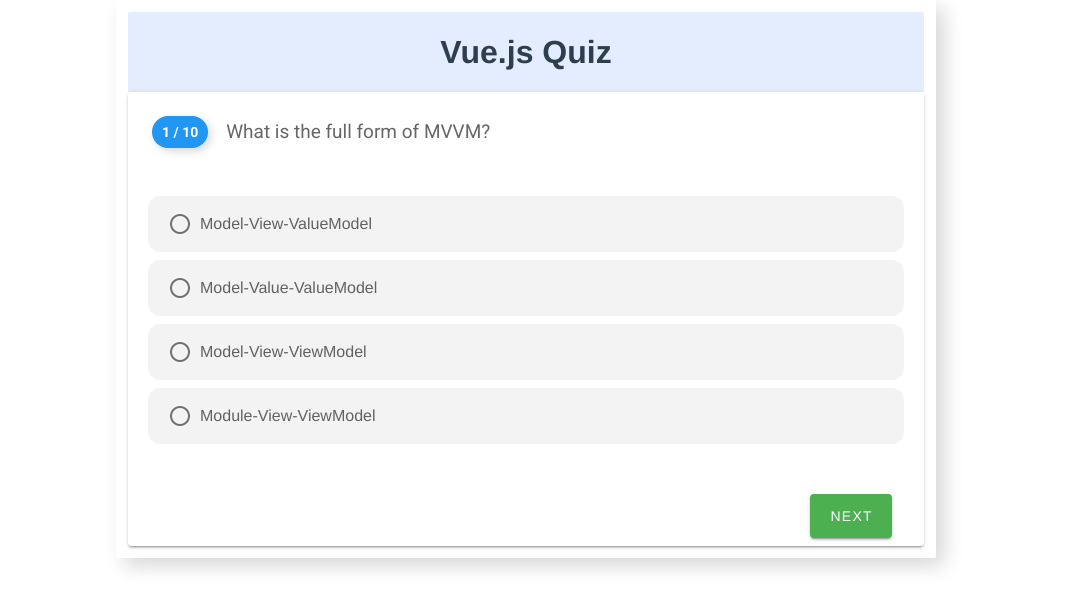
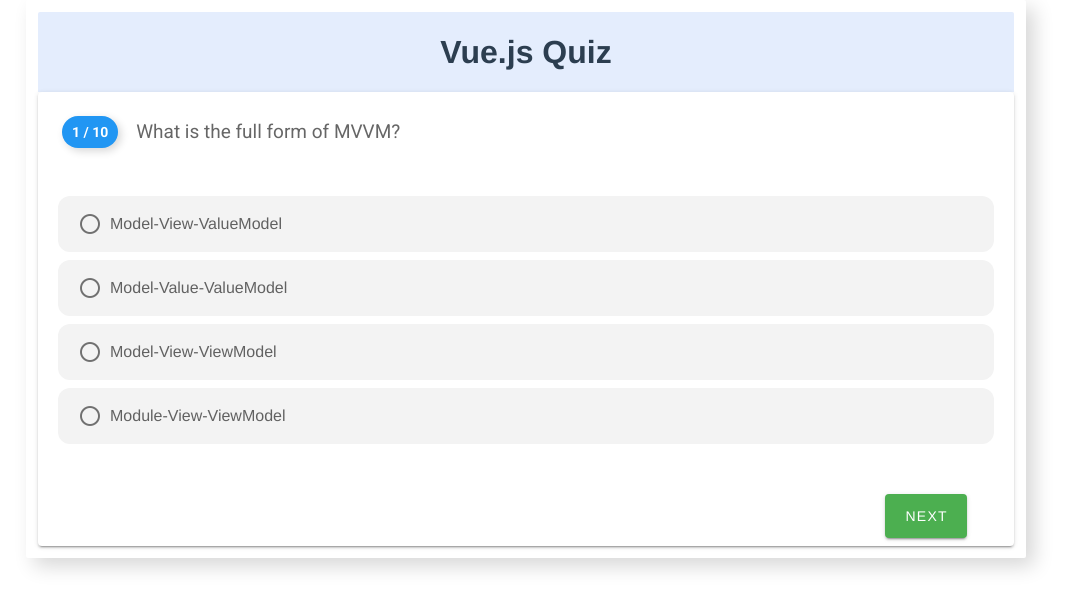
Before and after one commit to lijoabraham-zz/vuejs-quiz-app, a Vue app: page /question in a window 1280 px wide. Both pictures are taken after a click on the button "PROCEED". Shown: the top 610 px of the page, without its empty margins (114-1184 px from the left). Built offline with nearby package versions, Linux system fonts and the light colour scheme.

Commit message:
style changes

```diff
--- a/src/components/Question.vue
+++ b/src/components/Question.vue
@@ -110,7 +110,7 @@
 <!-- Add "scoped" attribute to limit CSS to this component only -->
 <style scoped>
 .quiz-inner-block {
-  max-width: 820px;
+  max-width: 1000px;
   position: relative;
   background-color: #fff;
   border-radius: 2px;
```
